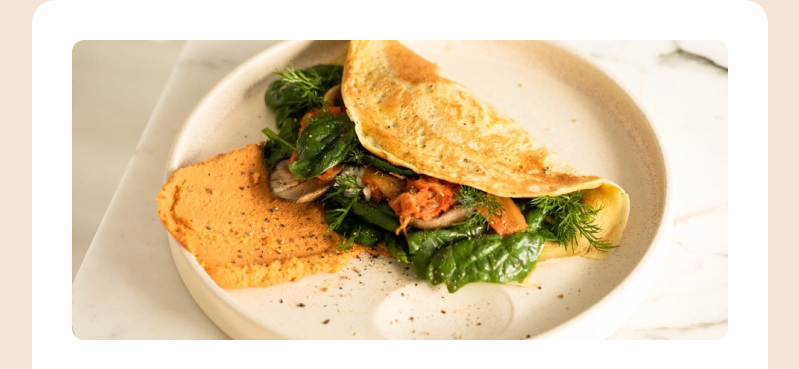
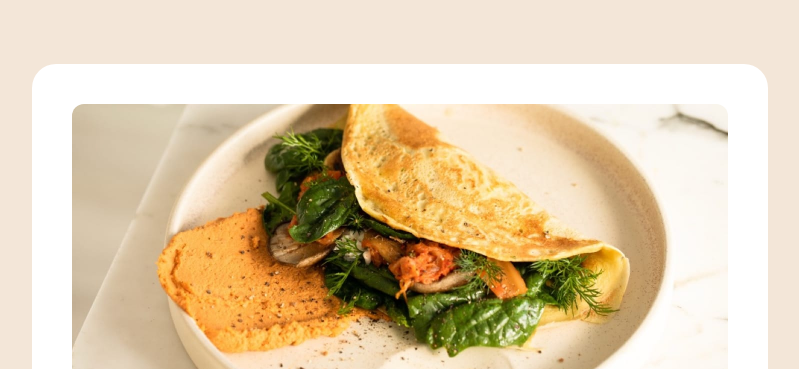
Before and after one commit to DojiEmperor/Recipe-main, a plain HTML site: page index.html in a window 1280 px wide. Shown: the top 369 px of the page, without its empty margins (240-1039 px from the left). Drawn offline with Linux system fonts and the light colour scheme.

Commit message:
removed align items on the main tag

```diff
--- a/style.css
+++ b/style.css
@@ -23,9 +23,8 @@ body {
 
 main {
   display: flex;
-  align-items: center;
   justify-content: center;
-  min-height: 100vh;
+  padding: 4rem 1rem;
 }
 
 .container {
```
